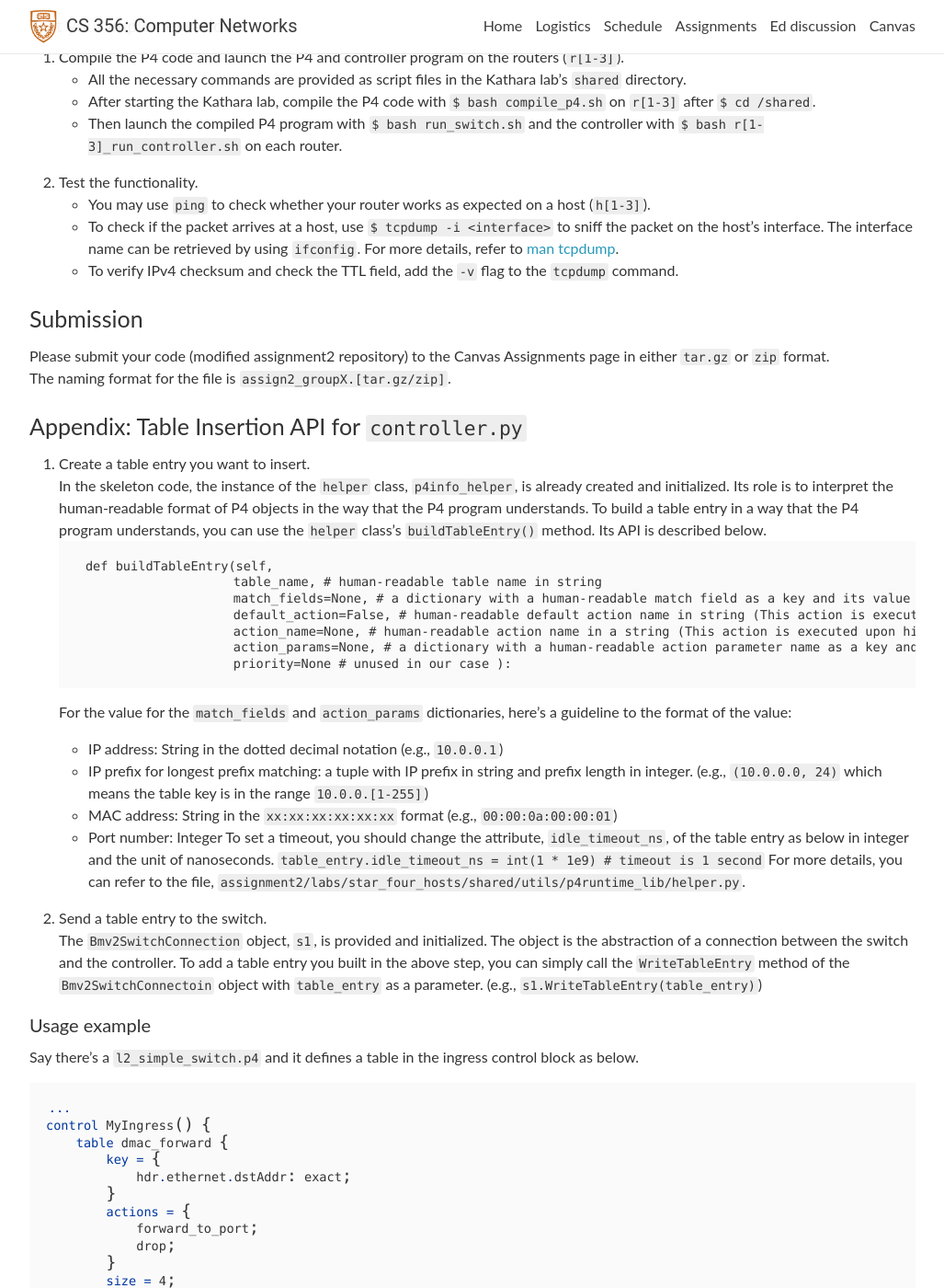
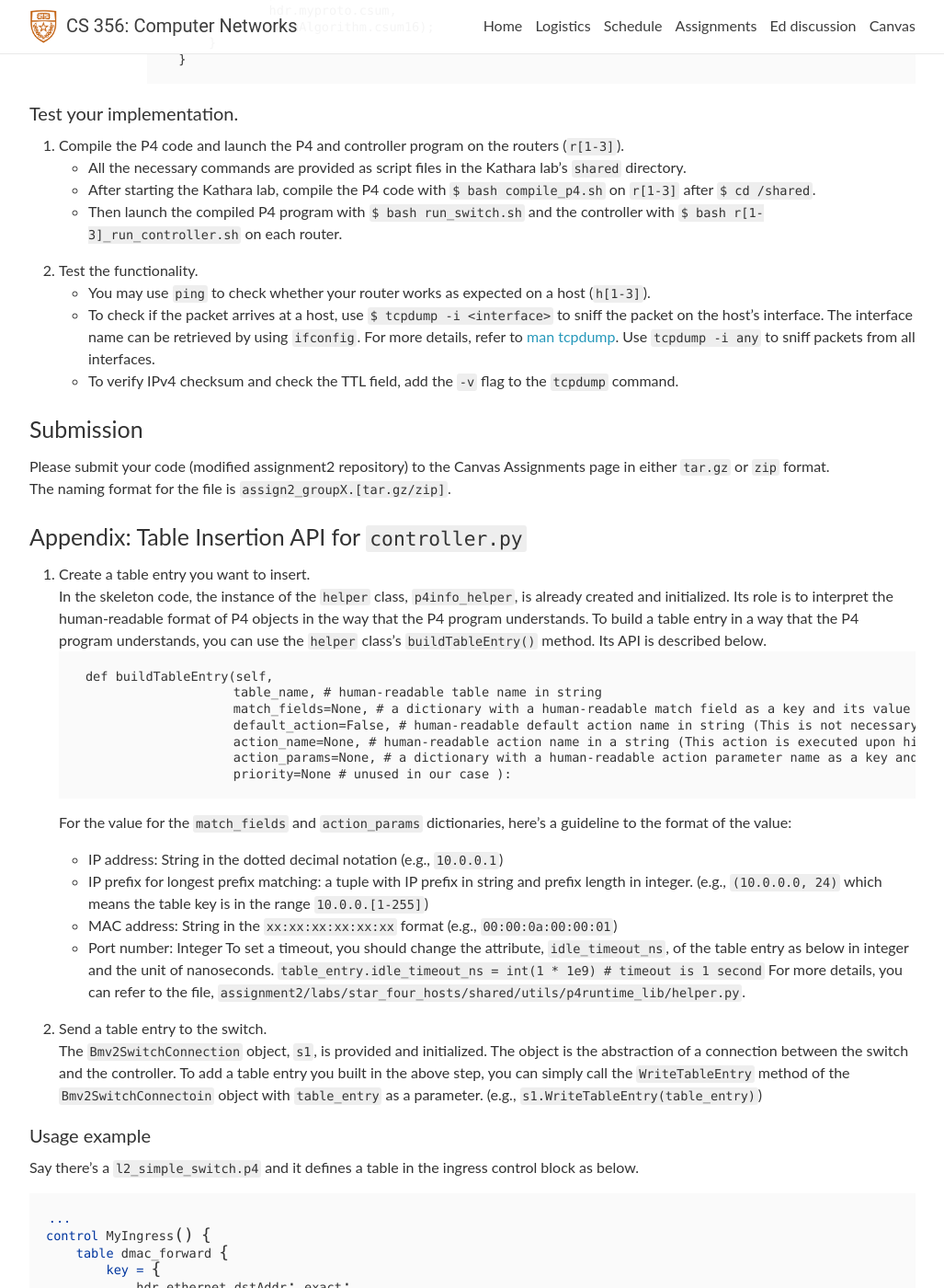
Before and after one commit to utcs356/sp25, a Jekyll site: the page built from _pages/2_p4_switch_router.md, in a window 1280 px wide and 1400 px high, scrolled down 5394 px. Shown: the whole window at 92% size, without its empty margins (126-1153 px from the left). Built offline with Jekyll 4.4.1, drawn with Linux system fonts in a browser that asks for light colours; nearby versions of some CDN libraries; comment, search, counter and statistics services are not loaded; some of the changed text lies outside the part shown.

Commit message:
[A2] Updates on instructions

```diff
--- a/_pages/2_p4_switch_router.md
+++ b/_pages/2_p4_switch_router.md
@@ -67,11 +67,13 @@ Your task is to complete `l2_basic_forwarding.p4` and `controller.py` to make th
 * All the necessary commands are provided as script files in the Kathara lab's `shared` directory.
 * After starting the Kathara lab, compile the P4 code with `$ bash compile_p4.sh` on `s1` after `$ cd /shared`.
 * Then launch the compiled P4 program with `$ bash run_switch.sh` and the controller with `$ bash run_controller.sh` on each router. They are all located in the `shared` directory.
+
 2. Test the functionality.
 * You may use `ping` to check whether your switch works as expected on a host (`h[1-4]`).
 * Once you implement forwarding, the packet should arrive at each host in the local network except the sender for every ping.
-* Once you implement MAC learning, the packet should arrive at each host in the local network except the sender only for the first ping. Then, the packet must arrive only at the destination host until the table entry expires.
-* To check if the packet arrives at a host, use `tcpdump -i <interface>` to sniff the packet on the host's interface. The interface name can be retrieved by using `ifconfig`. For more details, refer to [man tcpdump](https://www.tcpdump.org/manpages/tcpdump.1.html).
+* Once you implement MAC learning, the packet should arrive at each host in the local network except the sender until the table insertion is done. Then, the packet must arrive only at the destination host until the table entry expires. In other words, if the broadcasting behavior disappears after some time, you have implemented MAC learning properly.
+* To check if the packet arrives at a host, use `tcpdump -i <interface>` to sniff the packet on the host's interface. The interface name can be retrieved by using `ifconfig`. For more details, refer to [man tcpdump](https://www.tcpdump.org/manpages/tcpdump.1.html). Use `tcpdump -i any` to sniff packets from all interfaces.
+* If you started the assignment before Feb 28 and the controller crashes with the error message that the table entry already exists, please apply this [patch](https://edstem.org/us/courses/50367/discussion/4455289) to your repository.
 
 ### Part 2: Router with P4
 #### Overview
@@ -166,7 +168,7 @@ Your task is to complete `l3_static_routing.p4` and `controller.py` to make the
 * Then launch the compiled P4 program with `$ bash run_switch.sh` and the controller with `$ bash r[1-3]_run_controller.sh` on each router.
 2. Test the functionality.
 * You may use `ping` to check whether your router works as expected on a host (`h[1-3]`).
-* To check if the packet arrives at a host, use `$ tcpdump -i <interface>` to sniff the packet on the host's interface. The interface name can be retrieved by using `ifconfig`. For more details, refer to [man tcpdump](https://www.tcpdump.org/manpages/tcpdump.1.html).
+* To check if the packet arrives at a host, use `$ tcpdump -i <interface>` to sniff the packet on the host's interface. The interface name can be retrieved by using `ifconfig`. For more details, refer to [man tcpdump](https://www.tcpdump.org/manpages/tcpdump.1.html). Use `tcpdump -i any` to sniff packets from all interfaces.
 * To verify IPv4 checksum and check the TTL field, add the `-v` flag to the `tcpdump` command.
 
 ### Submission
@@ -180,7 +182,7 @@ The naming format for the file is `assign2_groupX.[tar.gz/zip]`.
     def buildTableEntry(self,
                         table_name, # human-readable table name in string
                         match_fields=None, # a dictionary with a human-readable match field as a key and its value as a value
-                        default_action=False, # human-readable default action name in string (This action is executed upon miss)
+                        default_action=False, # human-readable default action name in string (This is not necessary if you already define the default_action in the P4 code)
                         action_name=None, # human-readable action name in a string (This action is executed upon hit)
                         action_params=None, # a dictionary with a human-readable action parameter name as a key and its value as a value
                         priority=None # unused in our case ):
```
